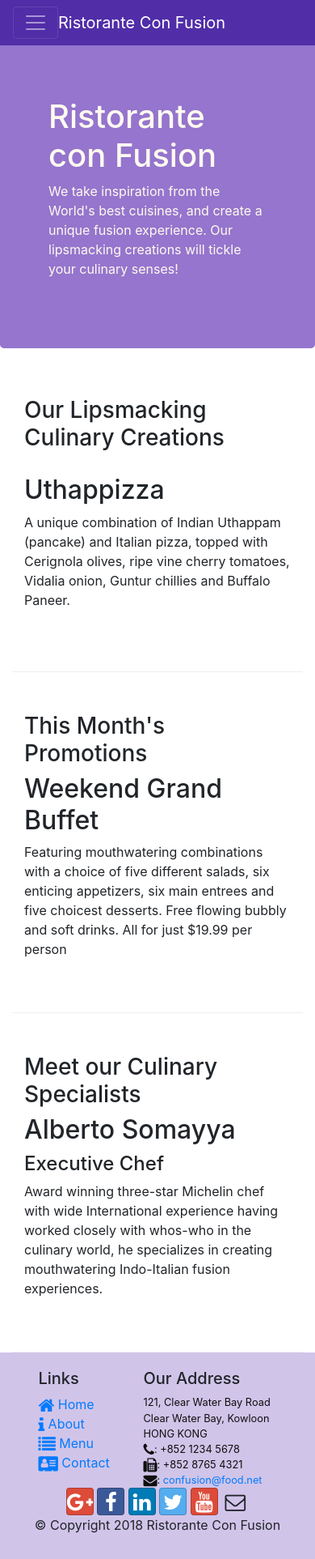
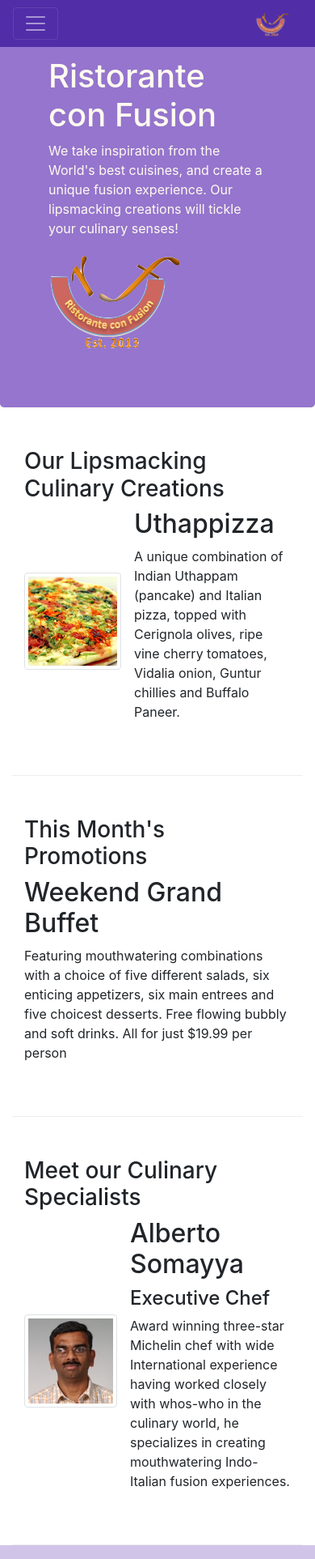
Before and after one commit to Rahulj06/Bootstrap, a website: page index.html in a window 390 px wide. Shown: the top 1925 px of the page at 81% size. Drawn offline with nearby package versions, Linux system fonts and the light colour scheme.

Commit message:
images & media

```diff
--- a/index.html
+++ b/index.html
@@ -15,13 +15,13 @@
     <title>Ristorante Con Fusion</title>
 </head>
 
-<body class="body">
+<body>
     <nav class="navbar navbar-dark navbar-expand-sm fixed-top">
         <div class="container">
             <button class="navbar-toggler" type="button" data-toggle="collapse" data-target="#Navbar">
                 <span class="navbar-toggler-icon"></span>
             </button>
-            <a class="navbar-brand mr-auto" href="#">Ristorante Con Fusion</a>
+            <a class="navbar-brand" href="#"><img src="img/logo.png" height="30" width="41"></a>
             <div class="collapse navbar-collapse" id="Navbar">
                 <ul class="navbar-nav mr-auto">
                         <li class="nav-item active"><a class="nav-link" href="#"><span class="fa fa-home fa-lg"></span> Home</a></li>
@@ -36,11 +36,12 @@
     <header class="jumbotron">
         <div class="container">
             <div class="row row-header">
-                <div class="col-12 col-sm-6">
+                <div class="col-12 col-sm-7">
                     <h1>Ristorante con Fusion</h1>
                     <p>We take inspiration from the World's best cuisines, and create a unique fusion experience. Our lipsmacking creations will tickle your culinary senses!</p>
                 </div>
-                <div class="col-12 clo-sm">
+                <div class="col-12 col-sm align-self-center">
+                    <img src="img/logo.png" class="img-fluid">
                 </div>
             </div>
         </div>
@@ -52,8 +53,14 @@
                 <h3>Our Lipsmacking Culinary Creations</h3>
             </div>
             <div class="col col-sm order-sm-first col-md">
-                <h2>Uthappizza</h2>
+                <div class="media">
+                    <img class="d-flex mr-3 img-thumbnail align-self-center"
+                        src="img/uthappizza.png" alt="uthappizza">
+                        <div class="media-body">
+                            <h2 class="mt-0">Uthappizza</h2>
                             <p>A unique combination of Indian Uthappam (pancake) and Italian pizza, topped with Cerignola olives, ripe vine cherry tomatoes, Vidalia onion, Guntur chillies and Buffalo Paneer.</p>
+                        </div>
+                </div>
             </div>
         </div>
 
@@ -73,9 +80,15 @@
                 <h3>Meet our Culinary Specialists</h3>
             </div>
             <div class="col col-sm order-sm-first col-md">
+                <div class="media">
+                    <img class="d-flex mr-3 img-thumbnail align-self-center"
+                        src="img/alberto.png" alt="alberto">
+                <div class="media-body">
                     <h2>Alberto Somayya</h2>
                     <h4>Executive Chef</h4>
                     <p>Award winning three-star Michelin chef with wide International experience having worked closely with whos-who in the culinary world, he specializes in creating mouthwatering Indo-Italian fusion experiences. </p>
+                </div>
+                </div>
             </div>
         </div>
     </div>
```
Also changed, not shown: about.html (+10 -11 lines), contactus.html (+4 -3 lines), img/alberto.png (added), img/buffet.png (added), img/logo.png (added), img/uthappizza.png (added), 1 other file. Lines whose indentation alone changed are shown as unchanged.
